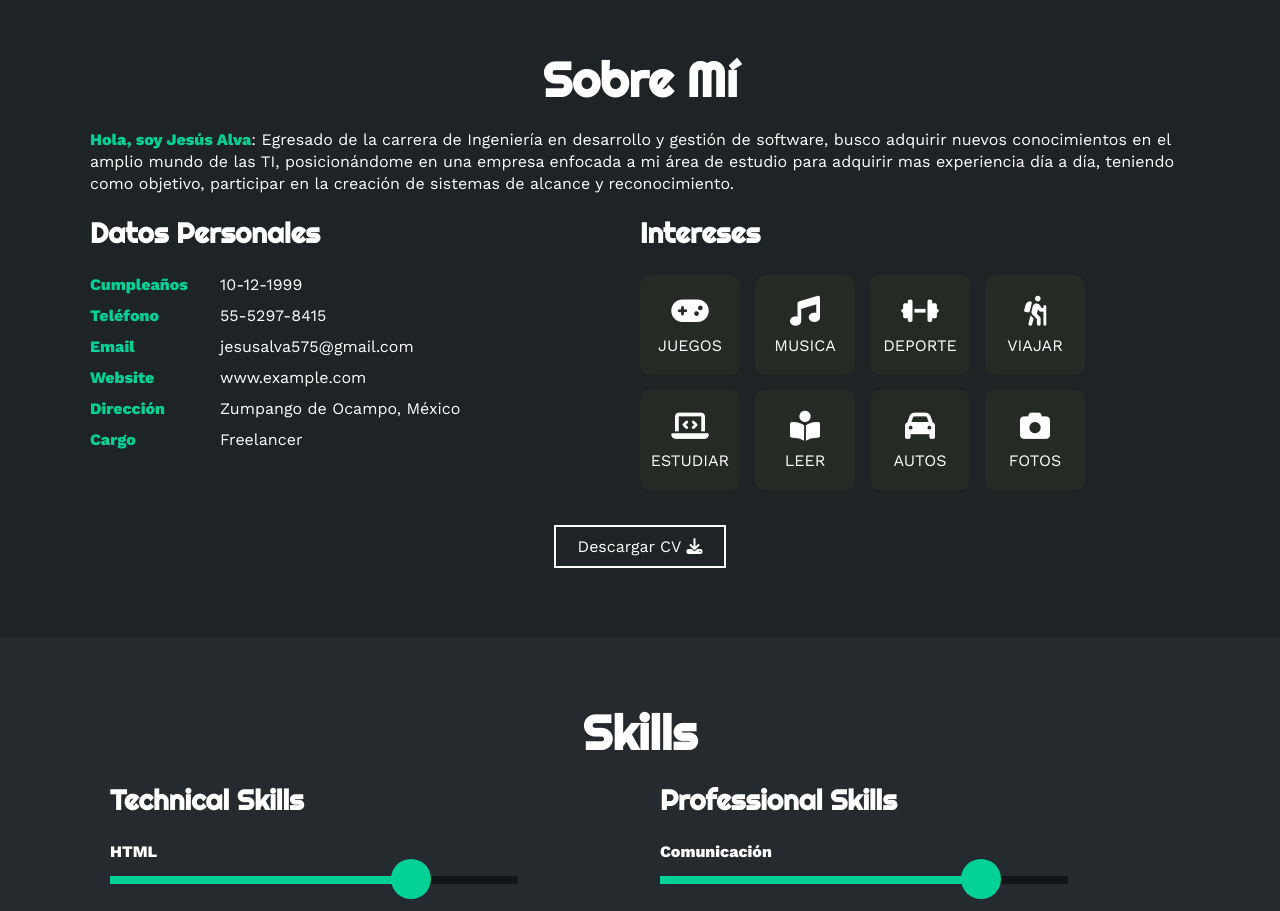
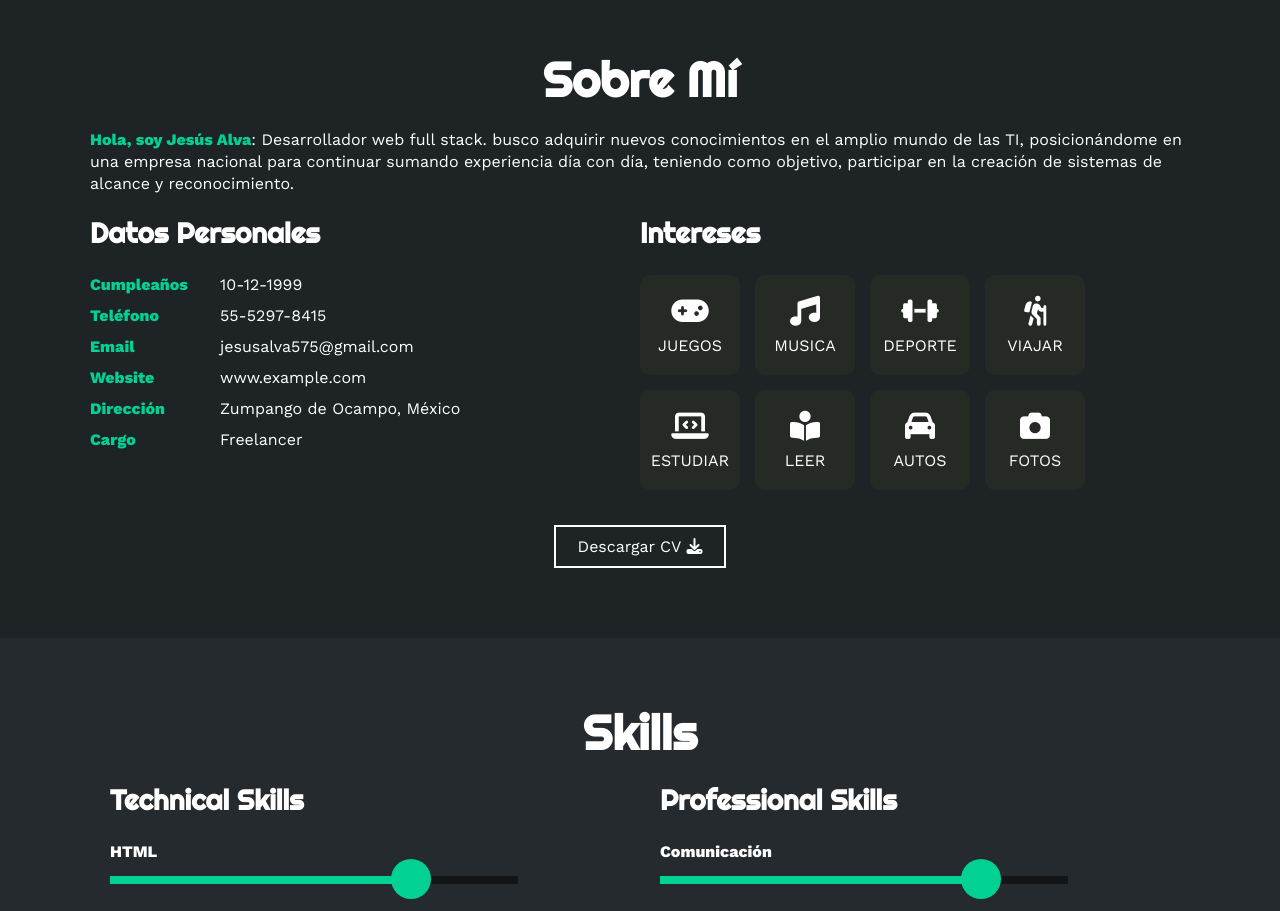
Before and after one commit to Jesus-Alva/Portafolio, a plain HTML site: page index.html in a window 1280 px wide. Shown: the part 980-1891 px from the top of the page. Drawn offline with nearby package versions, Linux system fonts and the light colour scheme; files whose address does not match are found by name.

Commit message:
Update about me

```diff
--- a/index.html
+++ b/index.html
@@ -53,10 +53,10 @@
     <section id="sobremi" class="sobremi">
         <div class="contenido-seccion">
             <h2>Sobre Mí</h2>
-            <p><span>Hola, soy Jesús Alva</span>: Egresado de la carrera de Ingeniería en desarrollo y gestión de software,
-                busco adquirir nuevos conocimientos en el amplio mundo de las TI, posicionándome en una empresa enfocada
-                a mi área de estudio para adquirir mas experiencia día a día, teniendo como objetivo, participar en la
-                creación de sistemas de alcance y reconocimiento.
+            <p><span>Hola, soy Jesús Alva</span>:  Desarrollador web full stack. busco adquirir nuevos conocimientos en el
+                amplio mundo de las TI, posicionándome en una empresa nacional para
+                continuar sumando  experiencia día con día, teniendo como objetivo,
+                participar en la creación de sistemas de alcance y reconocimiento.
             </p>
             <div class="fila">
                 <!--DATOS PERSONALES-->
```
